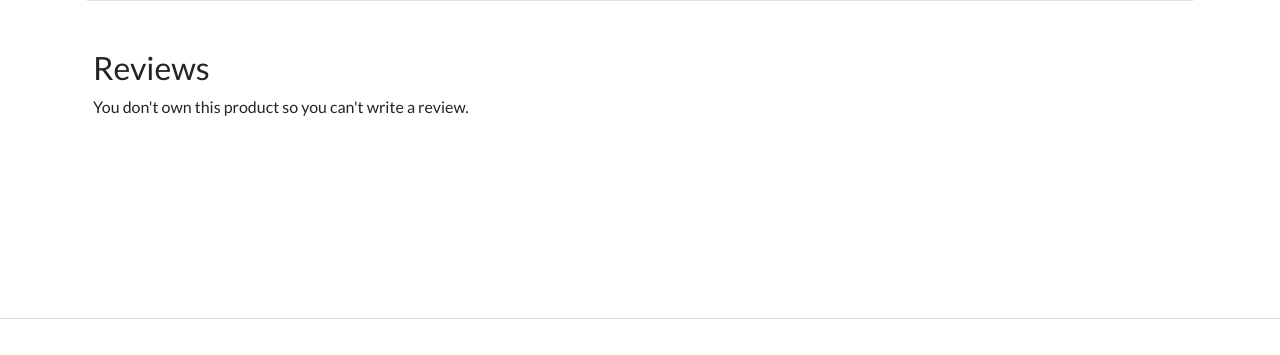
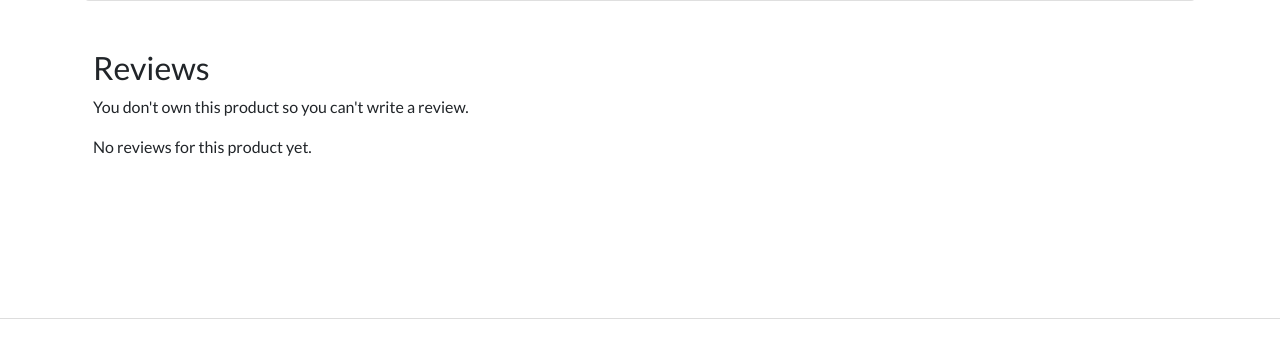
Before and after one commit to AlenKrga1/FreelanceSolution, a Django app: template products/templates/product_item.html in a window 1280 px wide. Shown: the part 399-754 px from the top of the page. Run offline with Django 3.2, Linux system fonts and the light colour scheme; the template is opened without the code that fills it, so the values that code supplies are empty; some libraries are stand-ins or nearby versions; some web fonts are replaced.

Commit message:
'No reviews' text added.

```diff
--- a/products/templates/product_item.html
+++ b/products/templates/product_item.html
@@ -47,6 +47,7 @@
         <p>You don't own this product so you can't write a review.</p>
         {% endif %}
     </div>
+    {% if reviews %}
     {% for review in reviews %}
     <div class="card my-4">
         <div class="row">
@@ -59,5 +60,10 @@
         </div>
     </div>
     {% endfor %}
+    {% else %}
+    <div class="row mx-2">
+        <p>No reviews for this product yet.</p>
+    </div>
+    {% endif %}
 </div>
 {% endblock %}
```
